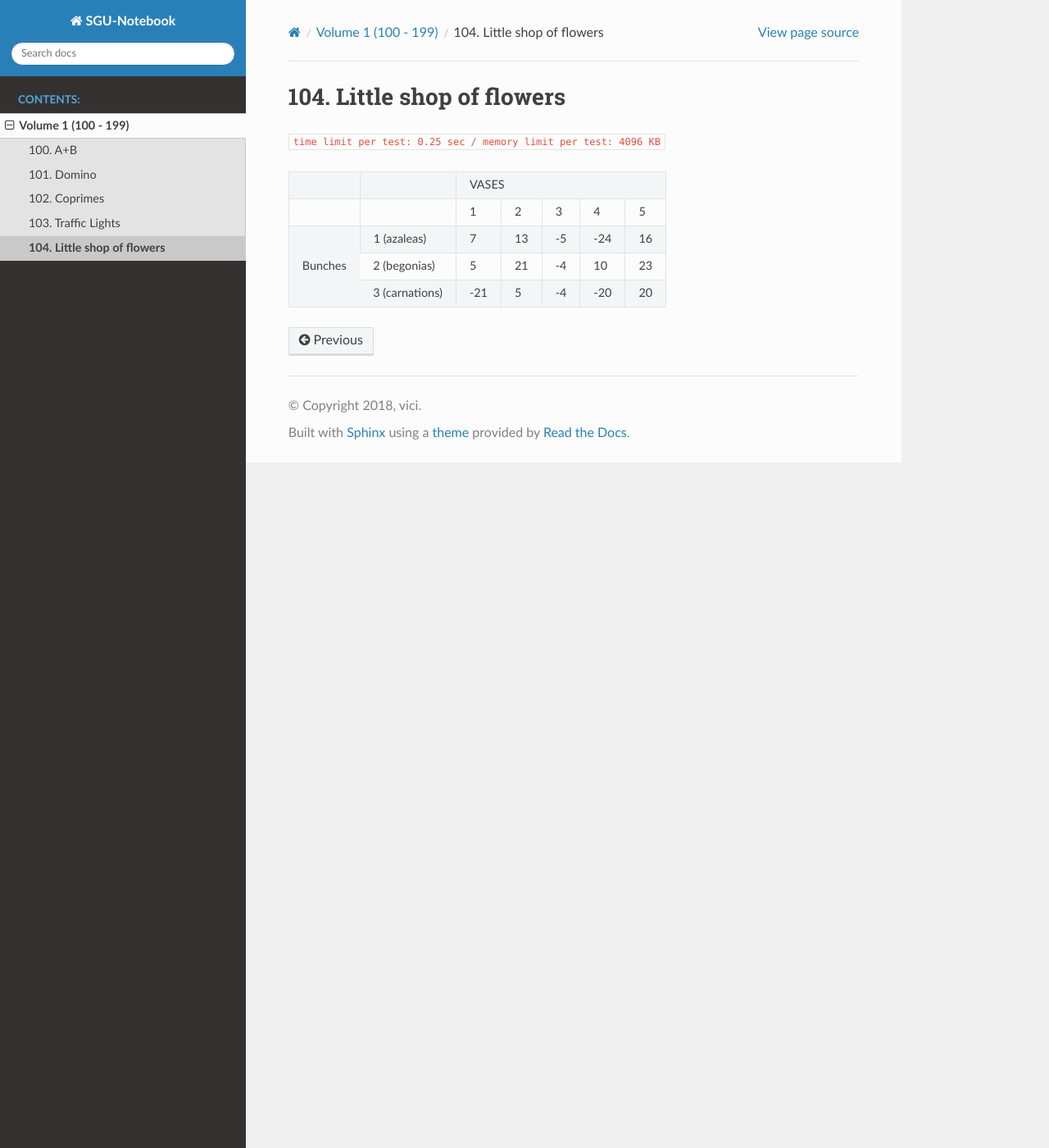
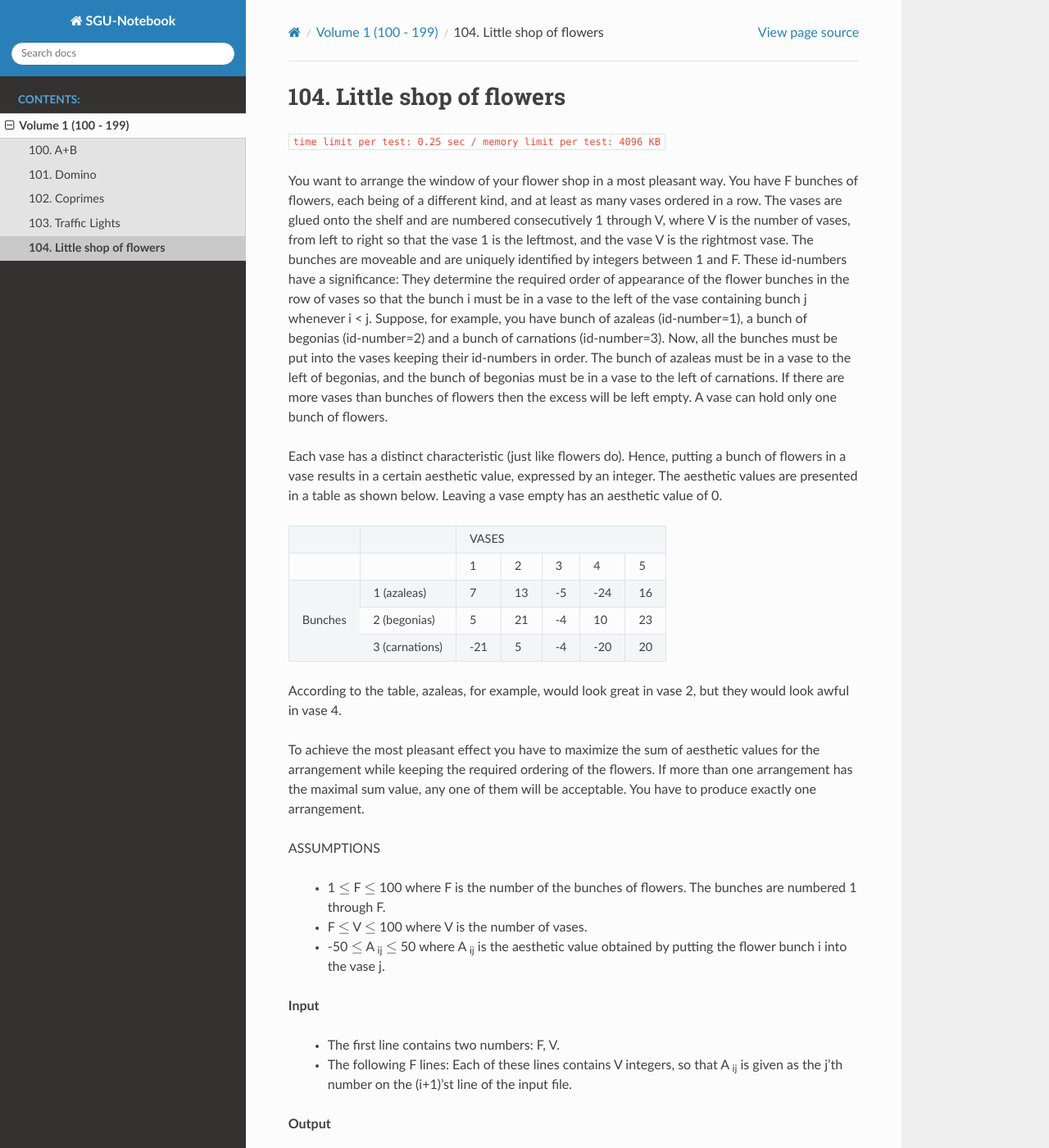
Before and after one commit to veecci/notebook-sgu, a Sphinx documentation site: the page built from source/104.rst, in a window 1280 px wide and 1400 px high. Shown: the whole window at 82% size. Built offline with Sphinx 7.4.7 and the Read the Docs theme 2.0.0, drawn with Linux system fonts in a browser that asks for light colours; some of the changed text lies outside the part shown.

Commit message:
MOD: update 104

```diff
--- a/source/104.rst
+++ b/source/104.rst
@@ -3,6 +3,10 @@
 104. Little shop of flowers
 ========================================
 ``time limit per test: 0.25 sec / memory limit per test: 4096 KB``
+
+You want to arrange the window of your flower shop in a most pleasant way. You have F bunches of flowers, each being of a different kind, and at least as many vases ordered in a row. The vases are glued onto the shelf and are numbered consecutively 1 through V, where V is the number of vases, from left to right so that the vase 1 is the leftmost, and the vase V is the rightmost vase. The bunches are moveable and are uniquely identified by integers between 1 and F. These id-numbers have a significance: They determine the required order of appearance of the flower bunches in the row of vases so that the bunch i must be in a vase to the left of the vase containing bunch j whenever i < j. Suppose, for example, you have bunch of azaleas (id-number=1), a bunch of begonias (id-number=2) and a bunch of carnations (id-number=3). Now, all the bunches must be put into the vases keeping their id-numbers in order. The bunch of azaleas must be in a vase to the left of begonias, and the bunch of begonias must be in a vase to the left of carnations. If there are more vases than bunches of flowers then the excess will be left empty. A vase can hold only one bunch of flowers.
+
+Each vase has a distinct characteristic (just like flowers do). Hence, putting a bunch of flowers in a vase results in a certain aesthetic value, expressed by an integer. The aesthetic values are presented in a table as shown below. Leaving a vase empty has an aesthetic value of 0.
 
 +-------+--------------+-----------------------------+
 |       |              |          VASES              |
@@ -15,3 +19,98 @@
 |       +--------------+-----+-----+-----+-----+-----+
 |       |3 (carnations)| -21 |   5 |  -4 | -20 |  20 |
 +-------+--------------+-----+-----+-----+-----+-----+
+
+According to the table, azaleas, for example, would look great in vase 2, but they would look awful in vase 4.
+
+To achieve the most pleasant effect you have to maximize the sum of aesthetic values for the arrangement while keeping the required ordering of the flowers. If more than one arrangement has the maximal sum value, any one of them will be acceptable. You have to produce exactly one arrangement.
+
+ASSUMPTIONS
+
+ * 1 :math:`\le` F :math:`\le` 100 where F is the number of the bunches of flowers. The bunches are numbered 1 through F.
+ * F :math:`\le` V :math:`\le` 100 where V is the number of vases.
+ * -50 :math:`\le` A :sub:`ij` :math:`\le` 50 where A :sub:`ij` is the aesthetic value obtained by putting the flower bunch i into the vase j.
+
+**Input**
+
+ * The first line contains two numbers: F, V.
+ * The following F lines: Each of these lines contains V integers, so that A :sub:`ij` is given as the j’th number on the (i+1)’st line of the input file.
+
+**Output**
+
+ * The first line will contain the sum of aesthetic values for your arrangement.
+ * The second line must present the arrangement as a list of F numbers, so that the k’th number on this line identifies the vase in which the bunch k is put.
+
+**Example(s)**
+
++-------------------+----------------+
+|Sample Input       |Sample Output   |
++-------------------+----------------+
+| | 3 5             | | 53           |
+| | 7 23 -5 -24 16  | | 2 4 5        |
+| | 5 21 -4 10 23   |                |
+| | -21 5 -4 -20 20 |                |
++-------------------+----------------+
+
+.. note::
+
+	Easy dp problem.
+
+.. code-block:: cpp
+
+	#include <iostream>
+	#include <cstdio>
+	#include <cstdlib>
+	#include <cstring>
+	#include <algorithm>
+	#include <cmath>
+	#include <string>
+	#include <vector>
+	#include <queue>
+	#include <set>
+	#include <map>
+
+	#define inf 0x3f3f3f3f
+	#define Inf 0x3FFFFFFFFFFFFFFFLL
+	#define maxn 110
+	using namespace std;
+	int dp[maxn][maxn];
+	int mp[maxn][maxn];
+	int pre[maxn][maxn];
+	int path[maxn];
+	int main(){
+	    int n, m;
+	    while(~scanf("%d%d", &n, &m)){
+	        for(int i=1;i<=n;i++){
+	            for(int j=1;j<=m;j++){
+	                scanf("%d", &mp[i][j]);
+	            }
+	        }
+	        memset(dp, 0xe0, sizeof(dp));
+	        memset(pre, 0xff, sizeof(pre));
+	        for(int i=0;i<=m;i++) dp[0][i] = 0;
+	        for(int i=1;i<=n;i++){
+	            for(int j=1;j<=m;j++){
+	                if(dp[i - 1][j - 1] + mp[i][j] >= dp[i][j - 1]){
+	                    dp[i][j] = dp[i - 1][j - 1] + mp[i][j];
+	                    pre[i][j] = j;
+	                }
+	                else{
+	                    dp[i][j] = dp[i][j - 1];
+	                    pre[i][j] = pre[i][j - 1];
+	                }
+	            }
+	        }
+	        printf("%d\n", dp[n][m]);
+	        int p = n, q = m, cnt = 0;
+	        while(pre[p][q] != -1){
+	            path[cnt++] = pre[p][q];
+	            q = pre[p][q] - 1;
+	            p--;
+	        }
+	        for(int i=cnt-1;i>=0;i--){
+	            if(i == 0) printf("%d\n", path[i]);
+	            else printf("%d ", path[i]);
+	        }
+	    }
+	    return 0;
+	}
```
